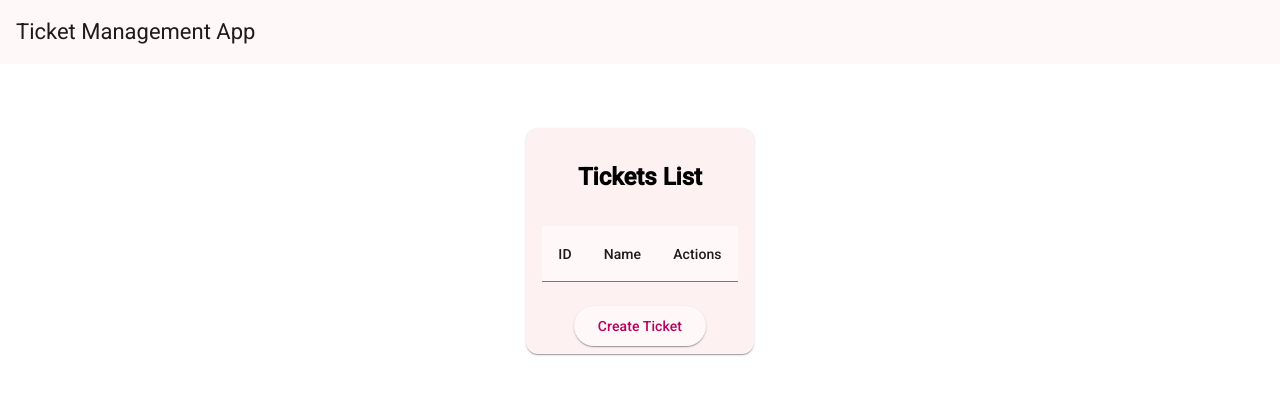
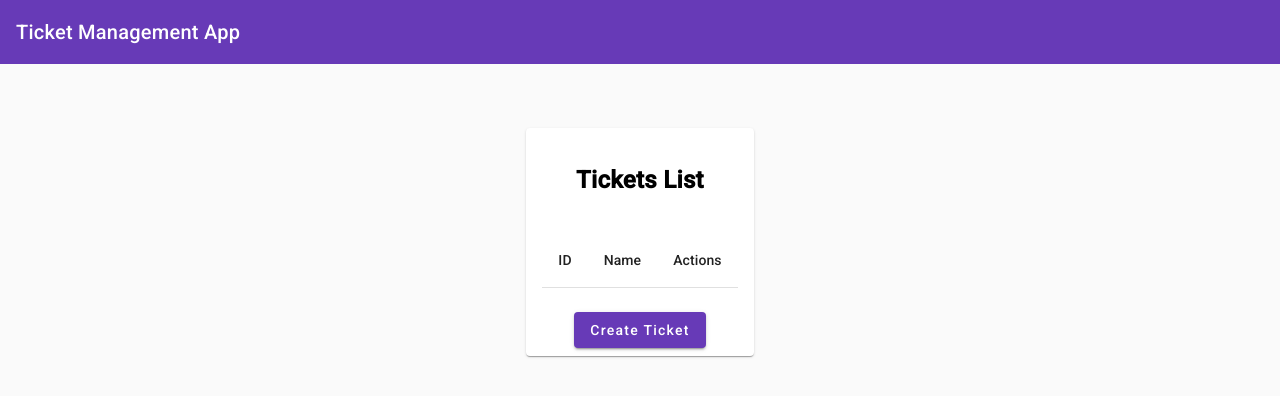
Before and after one commit to Nileinel/ticket-app, an Angular app in the folder client/: page / in a window 1280 px wide. Shown: the top 396 px of the page. Built offline with nearby package versions, Linux system fonts and the light colour scheme; no server answers.

Commit message:
Update colour theme

```diff
--- a/client/src/styles.css
+++ b/client/src/styles.css
@@ -1,4 +1,5 @@
 /* You can add global styles to this file, and also import other style files */
+@import '@angular/material/prebuilt-themes/deeppurple-amber.css';
 
 html, body { height: 100%; }
-body { margin: 0; font-family: Roboto, "Helvetica Neue", sans-serif; }
+body { margin: 0; font-family: Roboto, "Helvetica Neue", sans-serif; background-color: #FAFAFA; }
```
